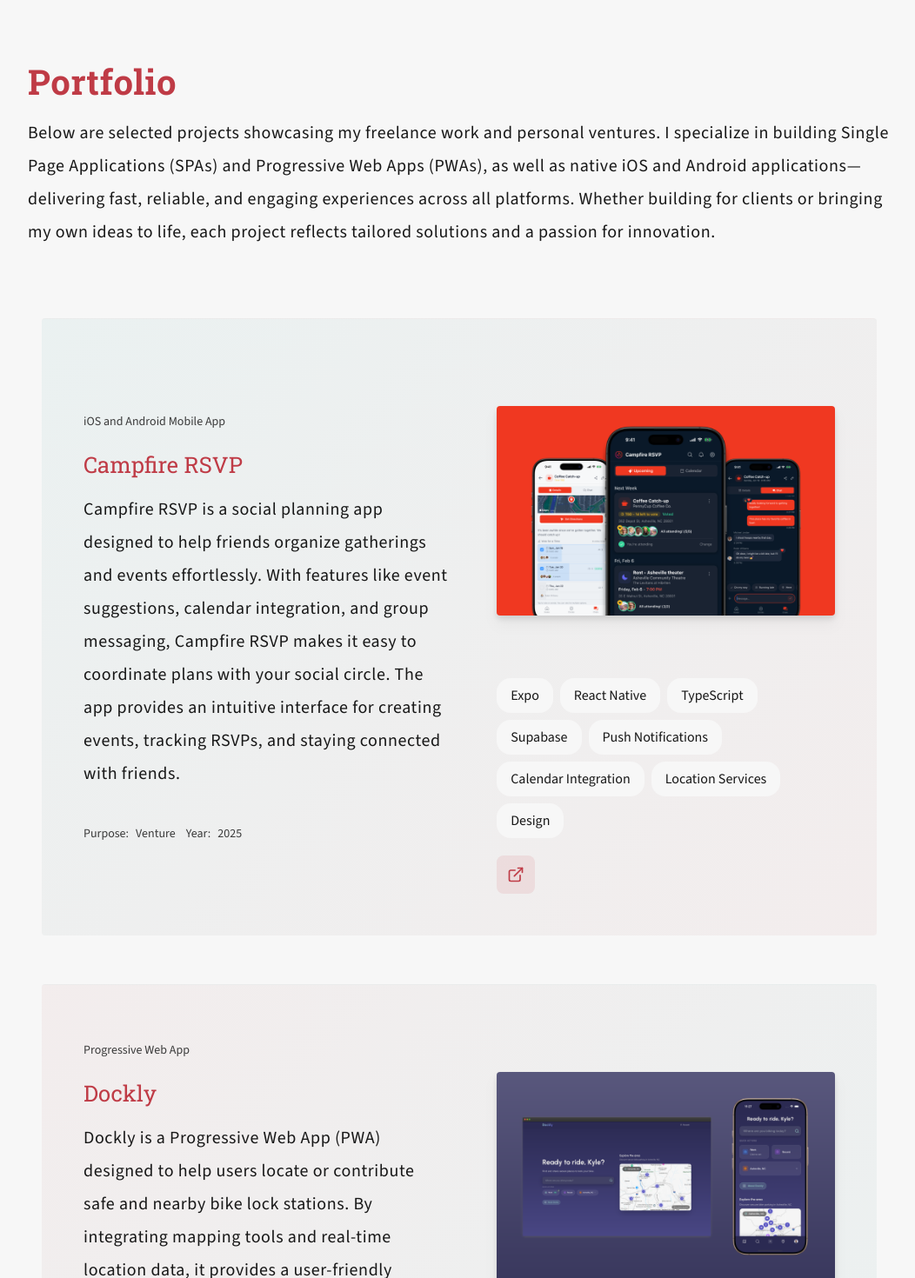
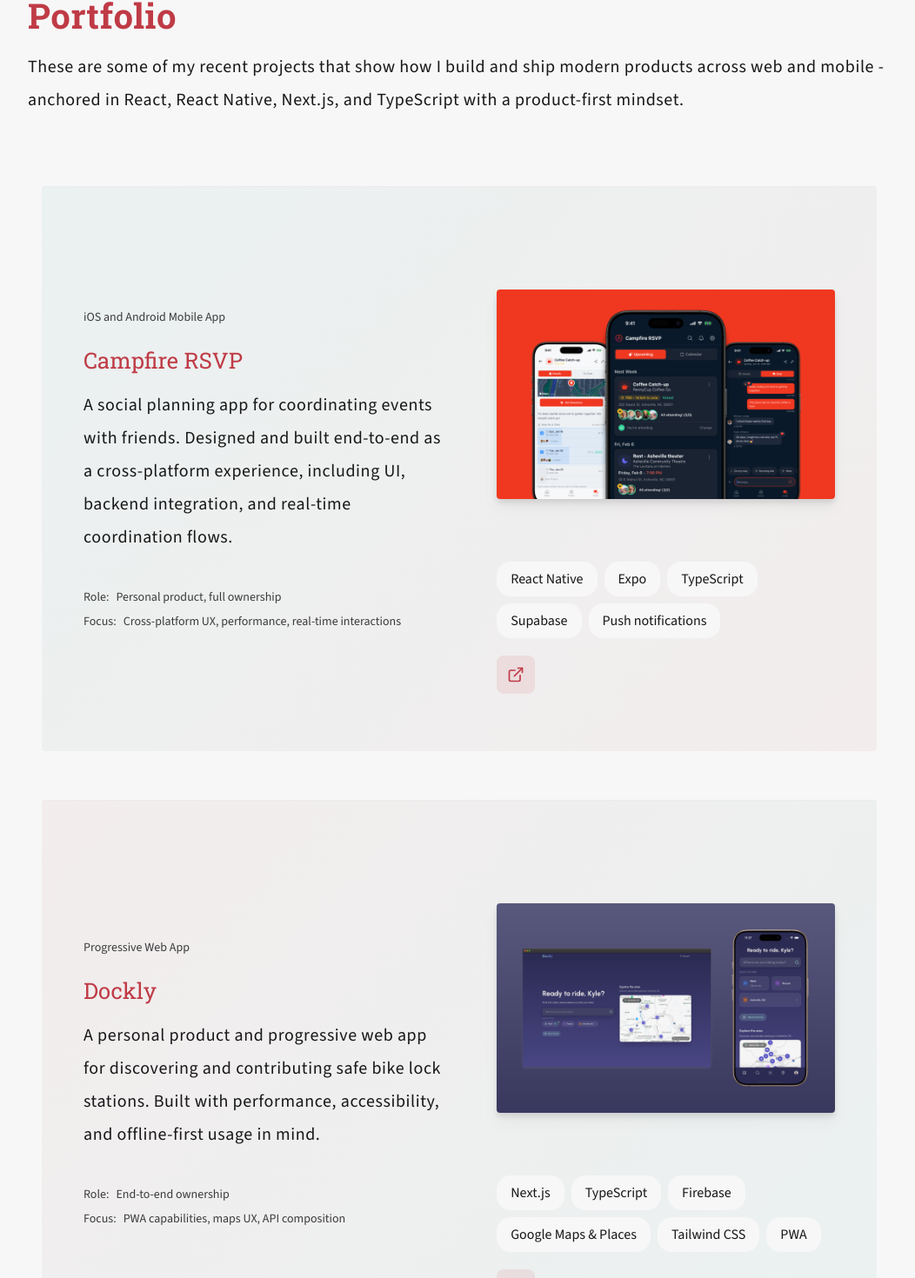
Before and after one commit to kalevitan/kylelevitan, a Next.js app: page / in a window 1280 px wide. Shown: the part 1008-2478 px from the top of the page at 87% size, without its empty margins (112-1164 px from the left). Built offline with nearby package versions, Linux system fonts and the light colour scheme.

Commit message:
Revamp to better align my current focus

```diff
--- a/app/components/header.tsx
+++ b/app/components/header.tsx
@@ -19,16 +19,16 @@
             <div className="header__content">
               <h1 id="intro-heading">
                 <span className="header__name">Kyle Levitan</span><br/>
-                developer, designer, &<br/> solution<em>ist</em>.
+                Senior Frontend & Full-Stack Engineer
               </h1>
 
               <div className="header__introduction">
                 <p className="lead">
-                  I&apos;m a software engineer with expertise in crafting frontend and backend solutions for diverse platforms, including Drupal, WordPress, Symfony, and Payload CMS. I specialize in modern JavaScript frameworks like React, Next.js, and Vue, and have experience developing APIs with REST and GraphQL. Additionally, I build full-stack applications using Ruby on Rails and leverage my background in system administration and cloud platforms to deliver complete, client-focused solutions.
+                  I&apos;m a frontend-first engineer building modern web and mobile products with React, React Native, Next.js, and TypeScript. I focus on clean interfaces, performance, accessibility, and scalable architecture that supports real product outcomes.
                 </p>
               </div>
 
-                              <motion.div
+              <motion.div
                   className="header__cta"
                   initial={{ opacity: 0, y: 20 }}
                   animate={{
--- a/app/components/menu.tsx
+++ b/app/components/menu.tsx
@@ -44,7 +44,7 @@
         </li>
         <li>
           <a
-            href="https://www.linkedin.com/in/kyle-levitan-1308a441/"
+            href="https://www.linkedin.com/in/kyle-levitan"
             target="_blank"
             rel="noopener noreferrer"
             aria-label="Visit my LinkedIn profile"
--- a/app/components/portfolio/index.tsx
+++ b/app/components/portfolio/index.tsx
@@ -16,13 +16,9 @@
           <h2 id="portfolio-heading">Portfolio</h2>
           <div className="portfolio__introduction">
             <p className="lead" role="doc-subtitle">
-              Below are selected projects showcasing my freelance work and
-              personal ventures. I specialize in building Single Page
-              Applications (SPAs) and Progressive Web Apps (PWAs), as well as
-              native iOS and Android applications—delivering fast, reliable, and
-              engaging experiences across all platforms. Whether building for
-              clients or bringing my own ideas to life, each project reflects
-              tailored solutions and a passion for innovation.
+              These are some of my recent projects that show how I build and ship modern
+              products across web and mobile - anchored in React, React Native, Next.js, and
+              TypeScript with a product-first mindset.
             </p>
           </div>
         </section>
@@ -43,8 +39,8 @@
                   features={project.features}
                   link={project.link}
                   source={project.source}
-                  purpose={project.purpose}
-                  year={project.year}
+                  role={project.role}
+                  focus={project.focus}
                 />
               </li>
             ))}
--- a/app/components/portfolio/project.tsx
+++ b/app/components/portfolio/project.tsx
@@ -11,8 +11,8 @@
   features?: Array<string>;
   link?: string;
   source?: string;
-  purpose?: string;
-  year?: string;
+  role?: string;
+  focus?: string;
 }
 
 const Project: React.FC<ProjectProps> = ({
@@ -23,8 +23,8 @@
   features,
   link,
   source,
-  purpose,
-  year,
+  role,
+  focus,
 }) => {
   return (
     <article className="portfolio__slide relative p-8 sm:p-12 rounded grid auto-flow-col gap-0 sm:gap-14 md:grid-cols-[1fr,45%] xlg:grid-cols-[1fr,35%] items-center max-w-[1472px]">
@@ -45,18 +45,24 @@
             <p className="lead !pb-0">{description}</p>
           </div>
         )}
-        <footer className="portfolio__footer flex sm:flex-col gap-3 mt-6">
-          <dl className="flex gap-3 flex-wrap">
-            <div className="flex">
-              <dt className="text-[var(--gray)] text-sm mr-2">Purpose:</dt>
-              <dd className="text-[var(--gray)] text-sm">{purpose}</dd>
-            </div>
-            <div className="flex">
-              <dt className="text-[var(--gray)] text-sm mr-2">Year:</dt>
-              <dd className="text-[var(--gray)] text-sm">{year}</dd>
-            </div>
-          </dl>
-        </footer>
+        {(role || focus) && (
+          <div className="portfolio__footer mt-6">
+            <dl className="text-sm text-[var(--gray)] space-y-2">
+              {role && (
+                <div className="grid grid-cols-[auto,1fr] gap-2">
+                  <dt className="font-medium">Role:</dt>
+                  <dd className="m-0">{role}</dd>
+                </div>
+              )}
+              {focus && (
+                <div className="grid grid-cols-[auto,1fr] gap-2">
+                  <dt className="font-medium">Focus:</dt>
+                  <dd className="m-0">{focus}</dd>
+                </div>
+              )}
+            </dl>
+          </div>
+        )}
       </div>
       <div className="portfolio__image-wrapper pt-8 sm:pt-0">
         <figure className="portfolio__image relative h-[250px] sm:h-[345px] flex items-center justify-center">
--- a/app/components/portfolio/projects.json
+++ b/app/components/portfolio/projects.json
@@ -2,105 +2,61 @@
   {
     "name": "Campfire RSVP",
     "type": "iOS and Android Mobile App",
-    "description": "Campfire RSVP is a social planning app designed to help friends organize gatherings and events effortlessly. With features like event suggestions, calendar integration, and group messaging, Campfire RSVP makes it easy to coordinate plans with your social circle. The app provides an intuitive interface for creating events, tracking RSVPs, and staying connected with friends.",
+    "description": "A social planning app for coordinating events with friends. Designed and built end-to-end as a cross-platform experience, including UI, backend integration, and real-time coordination flows.",
     "features": [
+      "React Native",
       "Expo",
-      "React Native",
       "TypeScript",
       "Supabase",
-      "Push Notifications",
-      "Calendar Integration",
-      "Location Services",
-      "Design"
+      "Push notifications"
     ],
+    "role": "Personal product, full ownership",
+    "focus": "Cross-platform UX, performance, real-time interactions",
     "image": "/projects/campfirersvp.png",
     "link": "https://campfire.rsvp",
     "source": "",
-    "purpose": "Venture",
+    "purpose": "Product",
     "year": "2025",
     "bgColor": "#1a1a2e"
   },
   {
     "name": "Dockly",
     "type": "Progressive Web App",
-    "description": "Dockly is a Progressive Web App (PWA) designed to help users locate or contribute safe and nearby bike lock stations. By integrating mapping tools and real-time location data, it provides a user-friendly interface for finding or adding secure bike storage options. This application aims to enhance convenience and promote safe biking practices, delivering a practical solution for urban cyclists.",
+    "description": "A personal product and progressive web app for discovering and contributing safe bike lock stations. Built with performance, accessibility, and offline-first usage in mind.",
     "features": [
       "Next.js",
       "TypeScript",
-      "Google Cloud Platform",
-      "OAuth",
-      "Google Maps",
-      "Google Places API",
       "Firebase",
+      "Google Maps & Places",
       "Tailwind CSS",
-      "Design"
+      "PWA"
     ],
+    "role": "End-to-end ownership",
+    "focus": "PWA capabilities, maps UX, API composition",
     "image": "/projects/dockly.png",
     "link": "https://dockly.bike",
     "source": "",
-    "purpose": "Venture",
+    "purpose": "Product",
     "year": "2024",
     "bgColor": "#6366f1"
   },
   {
     "name": "WeatherTracks",
     "type": "Web Application",
-    "description": "WeatherTracks is an web app that curates Spotify playlists tailored to the current weather in a user's location. By integrating the OpenWeatherMap API for real-time weather data, the Spotify API for playlist generation, and The Noun Project for high-quality icons, WeatherTracks provides a personalized music experience based on local weather conditions.",
+    "description": "A web application that curates Spotify playlists based on local weather conditions. Built as a focused experiment in API integration, responsive UI, and frontend polish.",
     "features": [
-      "Gatsby.js",
+      "React",
       "Spotify API",
       "OpenWeatherMap API",
-      "Noun Project API",
-      "CSS",
-      "Tailwind CSS",
-      "Design"
+      "Tailwind CSS"
     ],
+    "role": "Full-stack prototype to MVP",
+    "focus": "API orchestration, user delight, rapid iteration",
     "image": "/projects/weathertracks.jpg",
     "link": "https://weathertracks.netlify.app",
     "source": "https://github.com/kalevitan/weathertracks",
-    "purpose": "MVP",
+    "purpose": "Prototype",
     "year": "2021",
     "bgColor": "#1db954"
-  },
-  {
-    "name": "Henco Reprographics",
-    "type": "Website",
-    "description": "Henco Reprographics is a WordPress website built for a printing business, allowing users to request custom quotes by uploading documents for evaluation. I developed custom JavaScript for dynamic form validations, interactivity, and document previews, while implementing server-side scripts for secure document processing. Additionally, I created a custom theme to ensure the site flowed smoothly and aligned with the business's brand.",
-    "features": ["WordPress", "JavaScript", "CSS", "Design", "Branding"],
-    "image": "/projects/hencoreprographics.jpg",
-    "link": "http://hencorepro.com/",
-    "purpose": "Freelance",
-    "year": "2017",
-    "bgColor": "#1e3a5f"
-  },
-  {
-    "name": "Trinity United Methodist Church",
-    "type": "Website",
-    "description": "Trinity United Methodist Church's Drupal 7 website served as a central hub for sharing information about services, events, and community outreach. I collaborated with Trinity United Methodist Church as a client to design and develop a comprehensive branding package, which included a logo, stationery, photography, and a website that aligned with their values and mission.",
-    "features": ["Drupal", "JavaScript", "CSS", "Design", "Branding"],
-    "image": "/projects/trinitywavl.jpg",
-    "purpose": "Freelance",
-    "year": "2018",
-    "bgColor": "#f5f5f5"
-  },
-  {
-    "name": "Program Services",
-    "type": "Web Application",
-    "description": "As a collaborator on Program Services, a Ruby on Rails application offering continuing education courses for mental health professionals, I worked closely with the client to implement a cost-effective approach. I contributed to the website's frontend development, focusing on delivering an intuitive user experience while aligning with the client's budget-conscious goals.",
-    "features": ["Ruby on Rails", "JavaScript", "CSS", "Design"],
-    "image": "/projects/program-services.jpg",
-    "purpose": "Freelance",
-    "year": "2018",
-    "bgColor": "#2c5282"
-  },
-  {
-    "name": "Sign The Climate Agreement",
-    "type": "Web Application",
-    "description": "Sign The Climate Agreement was a Drupal 7 web application built for a client passionate about climate action. It enabled users to pledge support for the Paris Climate Agreement, upload photos, and share their commitment across social media using #ClimateSign. The platform provided an easy, cost-effective way for advocates to amplify their message and inspire global impact.",
-    "features": ["Drupal", "JavaScript", "Social APIs", "CSS", "Design"],
-    "image": "/projects/signtheagreement.jpg",
-    "purpose": "Freelance",
-    "year": "2016",
-    "bgColor": "#2d6a4f"
   }
 ]
--- a/app/components/skills/skills.json
+++ b/app/components/skills/skills.json
@@ -3,138 +3,36 @@
     {
       "icon": "Layout",
       "grid": "large",
-      "category": "Frontend",
-      "skills": [
-        {
-          "type": "Languages",
-          "list": ["CSS/Sass", "HTML", "JavaScript", "TypeScript"]
-        },
-        {
-          "type": "Frameworks & Libraries",
-          "list": ["React", "React Native", "Expo", "Next.js", "Vue"]
-        },
-        {
-          "type": "Design Systems",
-          "list": ["Tailwind CSS", "Shadcn/UI", "Storybook"]
-        },
-        {
-          "type": "State Management",
-          "list": ["React Context API"]
-        },
-        {
-          "type": "UI/UX Design",
-          "list": [
-            "User-Centered Design",
-            "Responsive Design",
-            "Web Accessibility (WCAG, ARIA, a11y best practices)"
-          ]
-        }
+      "category": "Frontend Engineering",
+      "items": [
+        "I build responsive, accessible, and maintainable user interfaces using React, Next.js, and TypeScript.",
+        "I focus on component architecture, state management, and performance tradeoffs that matter in real products."
+      ]
+    },
+    {
+      "icon": "Sparkles",
+      "grid": "small",
+      "category": "Product & UX",
+      "items": [
+        "I approach engineering with a product mindset - prioritizing clarity, usability, and user flow.",
+        "I translate design intent into implementation while advocating for accessible, intuitive experiences."
       ]
     },
     {
       "icon": "Server",
       "grid": "small",
-      "category": "Backend",
-      "skills": [
-        {
-          "type": "Languages",
-          "list": ["JavaScript", "PHP", "Python", "Ruby"]
-        },
-        {
-          "type": "Frameworks",
-          "list": ["Drupal", "WordPress", "Payload CMS", "Symfony"]
-        },
-        {
-          "type": "APIs & Databases",
-          "list": [
-            "PostgreSQL",
-            "MySQL",
-            "Supabase",
-            "Firestore",
-            "Express.js",
-            "REST",
-            "GraphQL"
-          ]
-        },
-        {
-          "type": "Mapping & Visualization APIs",
-          "list": ["Google Maps/Places", "Leaflet", "Mapbox", "Esri"]
-        },
-        {
-          "type": "Authentication",
-          "list": [
-            "Google Authentication (OAuth 2.0)",
-            "Supabase Auth",
-            "Firebase Authentication",
-            "SimpleSAMLphp",
-            "SSO Integration",
-            "NextAuth.js"
-          ]
-        }
+      "category": "Full-Stack Delivery",
+      "items": [
+        "I'm comfortable owning backend and integration work when needed, designing APIs and data flows that support real frontend requirements without unnecessary complexity."
       ]
     },
     {
       "icon": "Code2",
-      "grid": "small",
-      "category": "Tooling",
-      "skills": [
-        {
-          "type": "Build Tools",
-          "list": ["Webpack", "Vite"]
-        },
-        {
-          "type": "Testing",
-          "list": ["Cypress", "Playwright"]
-        },
-        {
-          "type": "Environment & Deployment",
-          "list": ["Docker", "TestFlight", "EAS"]
-        },
-        {
-          "type": "AI & Development",
-          "list": ["Claude", "GPT-4", "Gemini", "Cursor", "MCP Servers"]
-        }
-      ]
-    },
-    {
-      "icon": "Workflow",
       "grid": "large",
-      "category": "Workflows",
-      "skills": [
-        {
-          "type": "Version Control & DevOps",
-          "list": [
-            "Git",
-            "Bitbucket Pipelines",
-            "GitHub Actions",
-            "Xcode Cloud",
-            "CircleCI"
-          ]
-        },
-        {
-          "type": "Agile Methodologies",
-          "list": [
-            "Agile",
-            "Scrum",
-            "Kanban",
-            "Sprint Planning",
-            "Standups",
-            "Retrospectives"
-          ]
-        },
-        {
-          "type": "Project Management & Collaboration Tools",
-          "list": ["Jira", "Trello", "Slack", "Confluence", "Asana"]
-        },
-        {
-          "type": "Code Review & Quality",
-          "list": [
-            "Pull Request Reviews",
-            "ESLint",
-            "Prettier",
-            "Code Standards"
-          ]
-        }
+      "category": "Quality & Maintainability",
+      "items": [
+        "I favor pragmatic engineering decisions that lead to long-term confidence: simple abstractions, targeted testing, and sustainable patterns.",
+        "Testing tools like Playwright and Cypress are used where they add confidence."
       ]
     }
   ]
--- a/app/layout.tsx
+++ b/app/layout.tsx
@@ -52,7 +52,7 @@
         url: `${SEO_CONFIG.siteUrl}${SEO_CONFIG.image}`,
         width: 1200,
         height: 630,
-        alt: `${SEO_CONFIG.author} - Full-Stack Web Developer & Designer`,
+        alt: `${SEO_CONFIG.author} - Senior Frontend & Full-Stack Engineer`,
       },
     ],
   },
--- a/app/lib/seo.ts
+++ b/app/lib/seo.ts
@@ -2,9 +2,9 @@
 export const SEO_CONFIG = {
   siteName: 'Kyle Levitan',
   siteUrl: 'https://kylelevitan.com',
-  defaultTitle: 'Kyle Levitan | Full-Stack Web Developer & Designer',
-  defaultDescription: 'Kyle Levitan is a skilled web developer and designer based in Asheville, NC, specializing in React, and Next.js, Drupal, WordPress, Symfony, and more. Offering professional solutions for custom websites, applications, and content management systems.',
-  defaultKeywords: 'Kyle Levitan, web developer, web designer, full-stack developer, React, Next.js, Drupal, WordPress, Symfony, web development Asheville, CMS development, front-end, back-end, applications, custom websites',
+  defaultTitle: 'Kyle Levitan | Senior Frontend & Full-Stack Engineer',
+  defaultDescription: 'Kyle Levitan is a frontend-first engineer building modern web and mobile products with React, Next.js, and TypeScript. Focused on clean interfaces, performance, accessibility, and scalable architecture that supports real product outcomes.',
+  defaultKeywords: 'Kyle Levitan, senior frontend engineer, full-stack engineer, React, Next.js, TypeScript, React Native, PWAs, accessibility, web performance, product engineering',
   author: 'Kyle Levitan',
   twitterHandle: '@kalevitan',
   linkedinProfile: 'https://www.linkedin.com/in/kyle-levitan-1308a441/',
@@ -12,7 +12,7 @@
   drupalProfile: 'https://www.drupal.org/u/k_a_l',
   email: 'kylelevitan@gmail.com',
   location: 'Asheville, NC',
-  jobTitle: 'Full-Stack Web and Software Developer & Designer',
+  jobTitle: 'Senior Frontend and Full-Stack Engineer',
   image: '/images/Kyle-Levitan_BW.png', // We'll need to create this
   favicon: '/favicon.ico',
 };
@@ -37,20 +37,17 @@
       name: 'Freelance',
     },
     knowsAbout: [
-      'Web Development',
-      'Frontend Development',
-      'Backend Development',
-      'Drupal',
-      'WordPress',
+      'Product Engineering',
+      'Frontend Engineering',
+      'Full-Stack Development',
       'React',
       'Next.js',
-      'JavaScript',
       'TypeScript',
-      'PHP',
-      'Python',
-      'Ruby',
-      'Web Design',
-      'UI/UX Design',
+      'React Native',
+      'Progressive Web Apps',
+      'Web Performance',
+      'Accessibility',
+      'API Design',
     ],
     sameAs: [
       SEO_CONFIG.linkedinProfile,
```
Also changed, not shown: app/components/certifications/index.tsx (+6 -6 lines), app/components/skills/index.tsx (+12 -23 lines).
